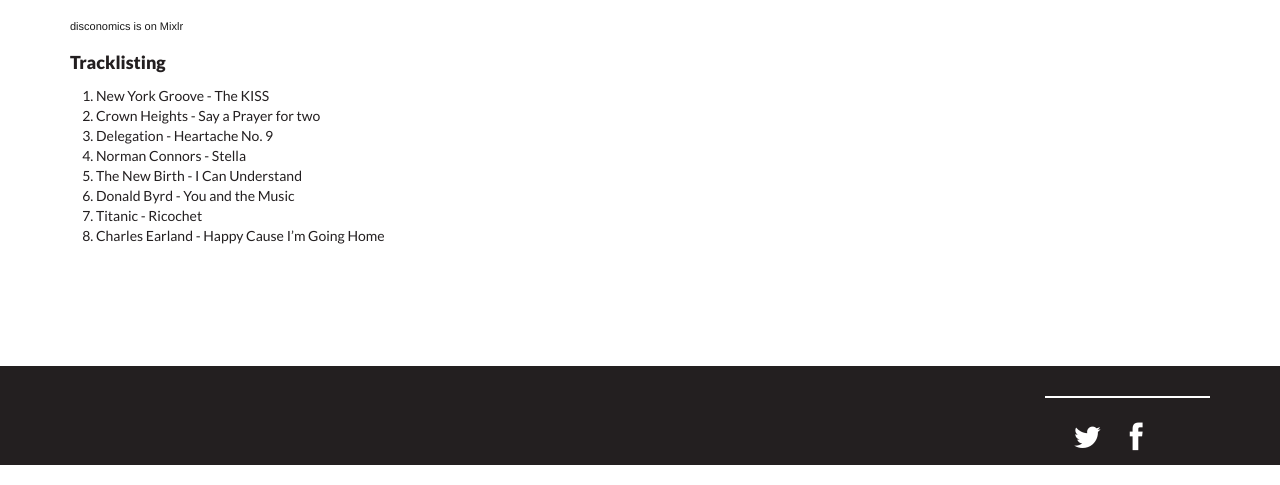
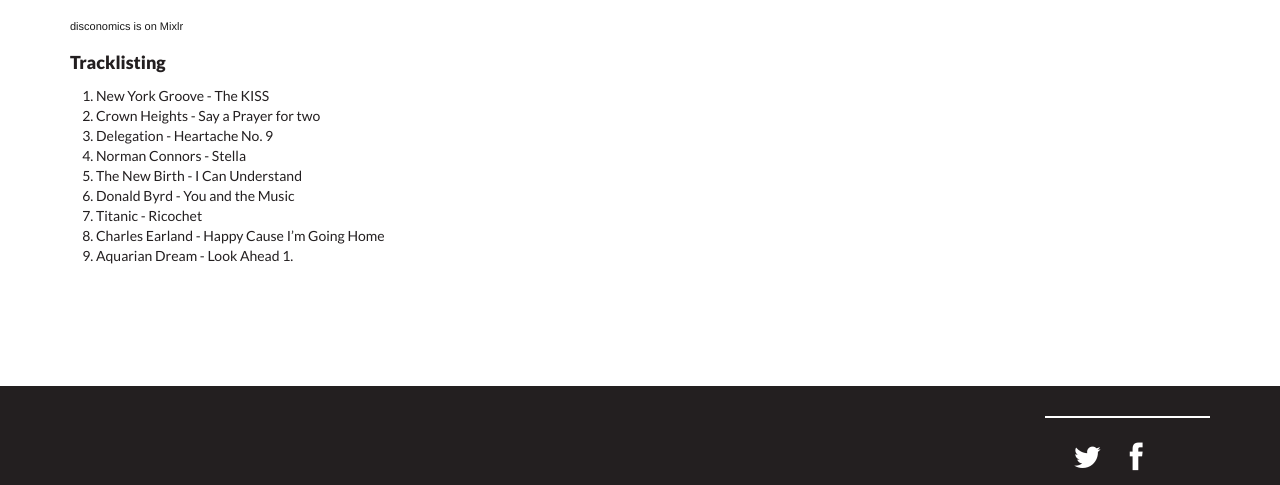
Before and after one commit to disconomics/disconomics.github.io, a Jekyll site: the page built from _posts/shows/2016-03-03-disconomics-009.markdown, in a window 1280 px wide and 900 px high, scrolled down 729 px, cut to the strip 415-900 px from the top of the window. Built offline with Jekyll 4.4.1, drawn with Linux system fonts in a browser that asks for light colours; nearby versions of some CDN libraries.

Commit message:
update 009~

```diff
--- a/_posts/shows/2016-03-03-disconomics-009.markdown
+++ b/_posts/shows/2016-03-03-disconomics-009.markdown
@@ -19,3 +19,5 @@
 1. Donald Byrd - You and the Music
 1. Titanic - Ricochet
 1. Charles Earland - Happy Cause I'm Going Home
+1. Aquarian Dream - Look Ahead
+1.
```
